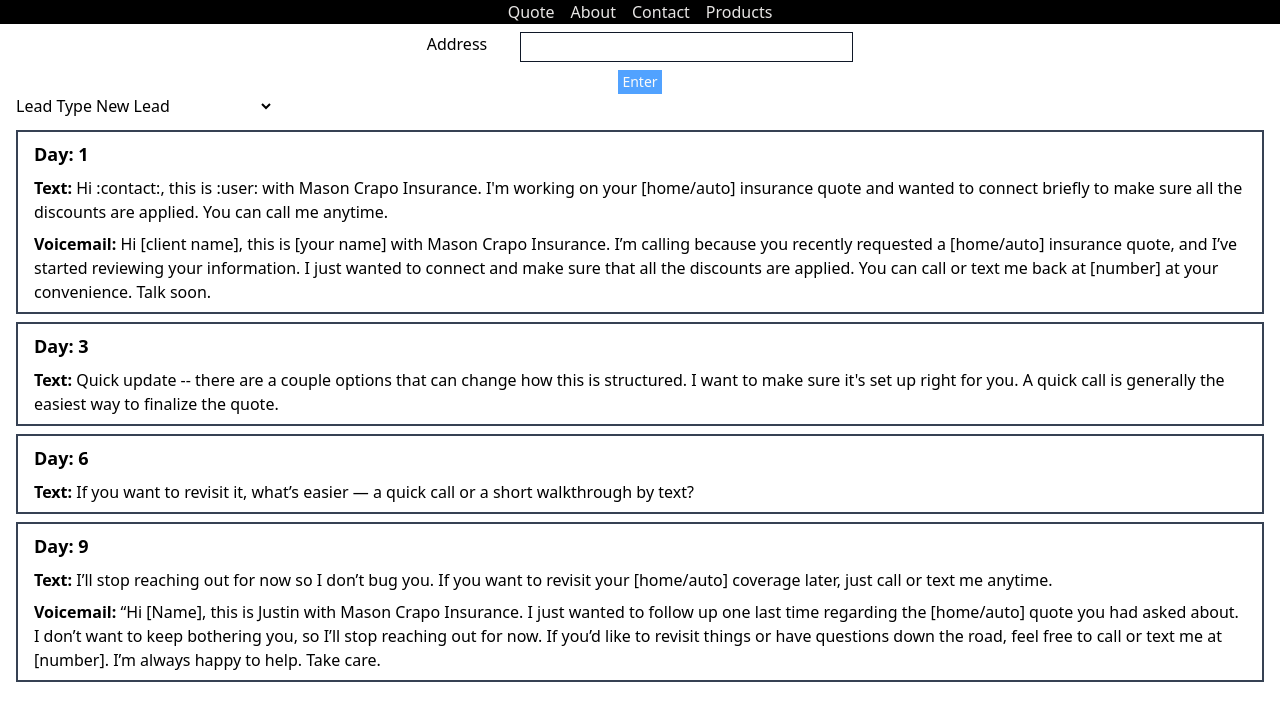
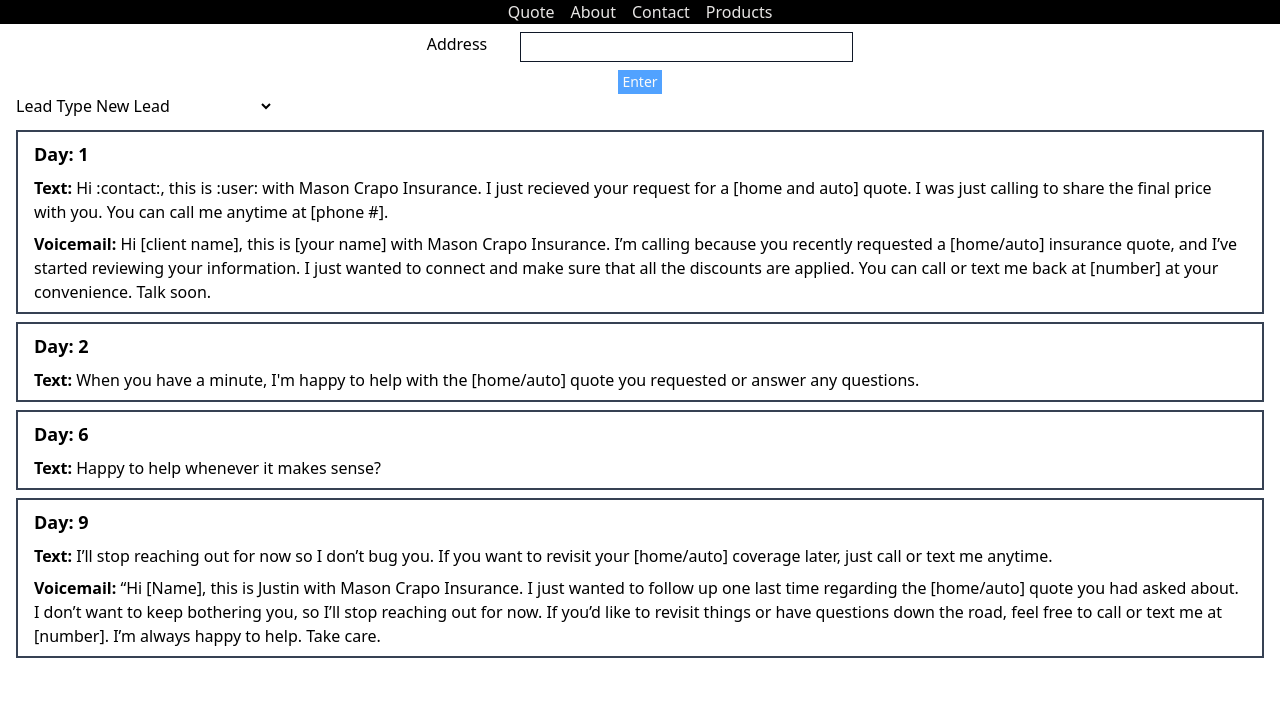
Before and after one commit to Jpatrick6420/propertyandcasualtywebsite, a React (Vite) app: page / in a window 1280 px wide. Shown: the top 720 px of the page. Built offline with nearby package versions, Linux system fonts and the light colour scheme.

Commit message:
changed scripts

```diff
--- a/src/data/scripts.js
+++ b/src/data/scripts.js
@@ -1,19 +1,19 @@
 const newLeads = [
   {
     day: 1,
-    message: `Hi :contact:, this is :user: with Mason Crapo Insurance. I'm working on your [home/auto] insurance quote and wanted to connect briefly to make sure all the discounts are applied. You can call me anytime. `,
+    message: `Hi :contact:, this is :user: with Mason Crapo Insurance. I just recieved your request for a [home and auto] quote. I was just calling to share the final price with you. You can call me anytime at [phone #]. `,
     topic: "",
     voicemail: `Hi [client name], this is [your name] with Mason Crapo Insurance. I’m calling because you recently requested a [home/auto] insurance quote, and I’ve started reviewing your information. I just wanted to connect and make sure that all the discounts are applied. You can call or text me back at [number] at your convenience. Talk soon.`,
   },
   {
-    day: 3,
-    message: `Quick update -- there are a couple options that can change how this is structured. I want to make sure it's set up right for you. A quick call is generally the easiest way to finalize the quote.`,
+    day: 2,
+    message: `When you have a minute, I'm happy to help with the [home/auto] quote you requested or answer any questions.`,
     topic: "",
     voicemail: "",
   },
   {
     day: 6,
-    message: `If you want to revisit it, what’s easier — a quick call or a short walkthrough by text?`,
+    message: `Happy to help whenever it makes sense?`,
     topic: "",
     voicemail: "",
   },
@@ -28,26 +28,26 @@
 const requoteTexts = [
   {
     day: 1,
-    message: `Hi :contact:, this is :user: with Mason Crapo Insurance. We looked at your [home/auto] insurance a while ago, and I wanted to see if it makes sense to review it again now that we have additional carriers and some rate changes. No urgency --just wanted to reach out.`,
+    message: `Hi :contact:, this is Justin with Mason Crapo Insurance. I just left you a quick voicemail — no rush at all. I wanted to see if it makes sense to revisit your insurance options since it’s been a while.`,
     voicemail: `
 Hi [Name], this is Justin with Mason Crapo Insurance. We had looked at your [home/auto] insurance in the past, and I’m reaching out to see if it makes sense to revisit it now. Nothing urgent — just wanted to connect and see if you’d like an updated look. You can call or text me back at [number] whenever it’s convenient.`,
     topic: "",
   },
   {
     day: 3,
-    message: `Quick check-in — has anything changed since we last talked, or should I review it again based on the same setup?`,
+    message: `No urgency here — just wanted to see if it makes sense to revisit your insurance since we've added new carriers. I just wanted to let you know that I'm here to help`,
     voicemail: "",
     topic: "",
   },
   {
     day: 6,
-    message: `Sometimes re-quotes come out very similar, and sometimes they look different depending on how coverage is structured. Happy to walk through it if you want.`,
+    message: `Sometimes re-quotes come out very similar, and sometimes they look different because of rate changes. Happy to walk through it if you want.`,
     voicemail: "",
     topic: "",
   },
   {
     day: 9,
-    message: `I’ll stop reaching out for now so I don’t bug you. If you want to revisit things later, you can call or text :phone: and I’ll take another look.`,
+    message: `I’ll stop reaching out for now so I don’t bug you. If you want to revisit things later, you can call or text me and we can take another look.`,
     voicemail: `Hi [Name], this is Justin with Mason Crapo Insurance. Just following up one last time on the re-quote we discussed previously. I’ll stop reaching out for now, but if you want to take another look at your insurance down the road, feel free to call or text me at [number]. Happy to help.`,
     topic: "",
   },
@@ -56,26 +56,25 @@
   {
     day: 1,
     message: `Hi :contact:, this is :user: with Mason Crapo Insurance. I had your info from a prior quote request and wanted to see if reviewing your [home/auto] insurance is still relevant. No urgency — just checking in.`,
-    voicemail: `Hi [Name], this is Justin with Mason Crapo Insurance. I’m reaching out because I had your information from a prior quote attempt and wanted to see if it still makes sense to take a look at your [home/auto] insurance. Nothing urgent — you can call or text me back at [number] whenever it’s convenient.`,
+    voicemail: `Hi [Name], this is Justin with Mason Crapo Insurance. I’m reaching out because I had your information from a prior quote request and wanted to see if it still makes sense to take a look at your [home/auto] insurance. Nothing urgent — you can call or text me back at [number] whenever it’s convenient.`,
     topic: "",
   },
   {
     day: 3,
-    message: `Sometimes these older quote requests still make sense to revisit, and sometimes they don’t — it really just depends on timing.`,
+    message: `With rate changes in the insurnace industry, it can be helpful to get updated rates and  sometimes it doesn't— it really just depends on timing.`,
     voicemail: "",
     topic: "",
   },
   {
     day: 6,
-    message: `If you do want to revisit it, would you prefer a quick call or a brief walkthrough by text?`,
+    message: `The reason why i reached out is because we've added new carriers since we last took a look so getting multiple rates at once can be beneficial. I'd love to help when it makes sence for you.`,
     voicemail: "",
     topic: "",
   },
   {
     day: 9,
     message: `I’ll stop reaching out for now so I don’t bug you. If you want to revisit your insurance later, just text or call :phone: and I’ll get you fresh numbers.`,
-    voicemail: `Hi [Name], this is Justin with Mason Crapo Insurance. I just wanted to follow up one last time and then I’ll stop reaching out for now so I don’t bug you. If you want to revisit your insurance down the road, feel free to call or text me at [number]. Take care.
-Goal: encourage engagement without pressure, preserve trust, and make future contact feel natural — not awkward.`,
+    voicemail: `Hi [Name], this is Justin with Mason Crapo Insurance. I just wanted to follow up one last time and then I’ll stop reaching out for now so I don’t bug you. If you want to revisit your insurance down the road, feel free to call or text me at [number]. Take care.`,
     topic: "",
   },
 ];
```
